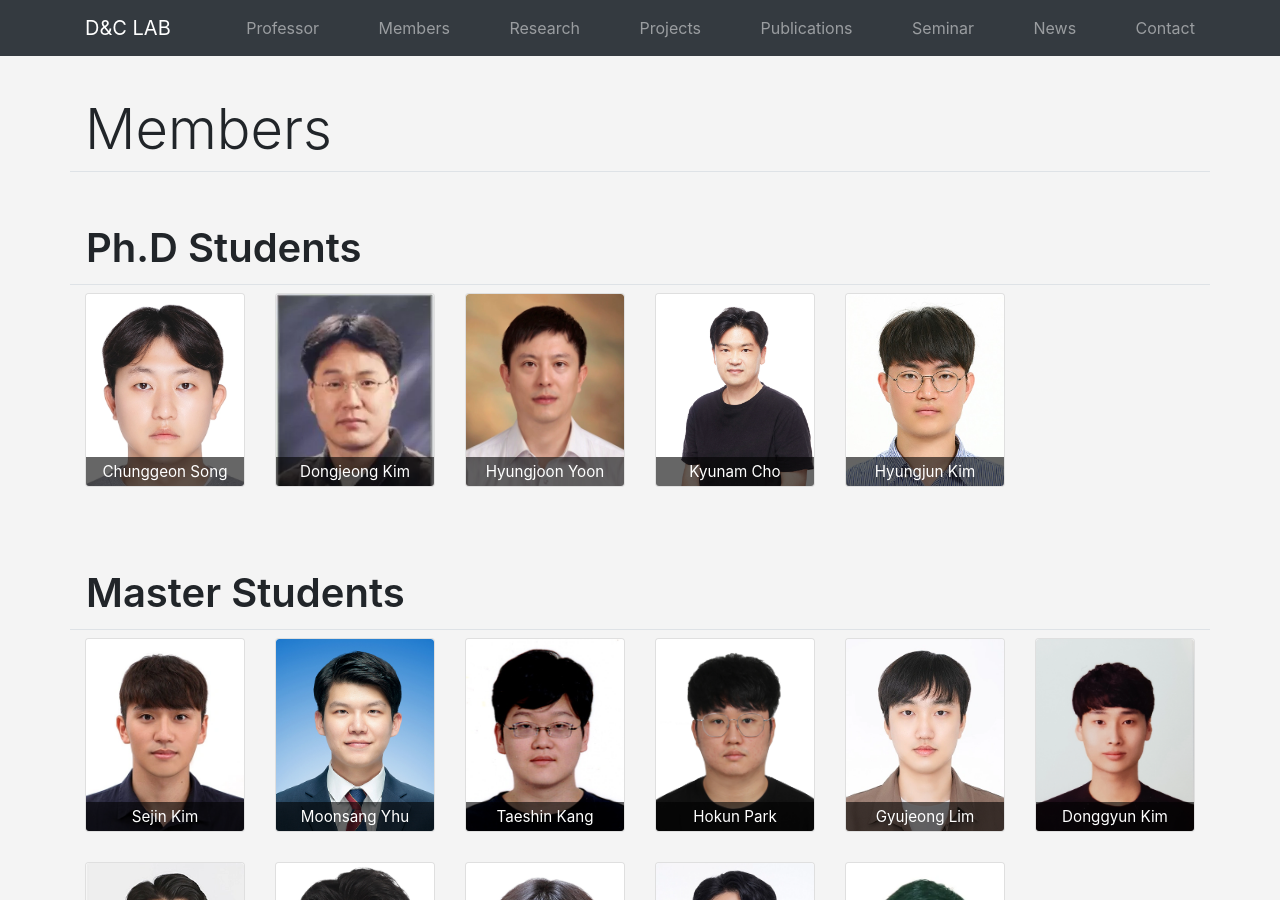
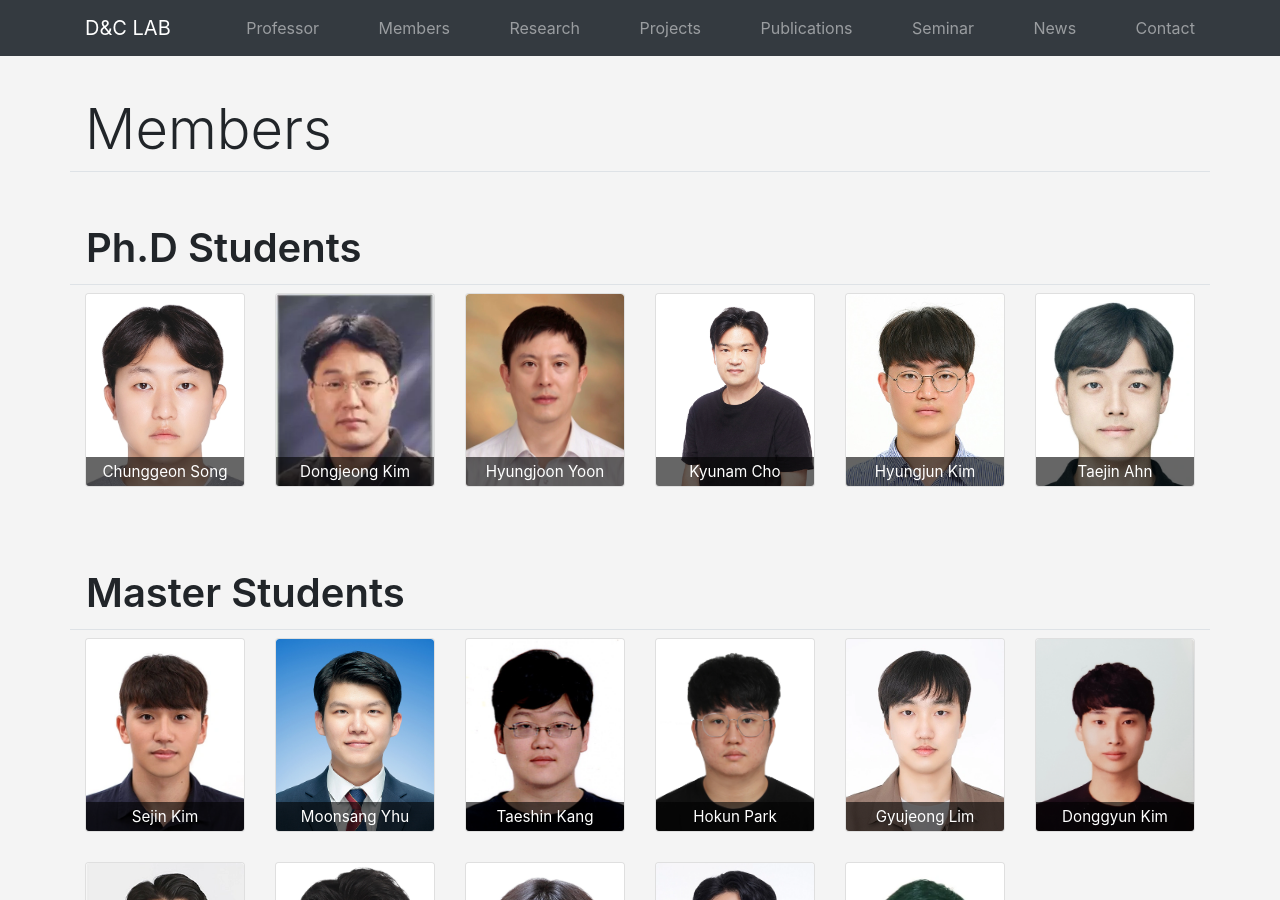
Before and after one commit to KU-Cloud/ku-cloud.github.io, a Jekyll site: the page built from members.html, in a window 1280 px wide and 900 px high. Built offline with Jekyll 4.4.1, drawn with Linux system fonts in a browser that asks for light colours.

Commit message:
an updated

```diff
--- a/_data/members.yaml
+++ b/_data/members.yaml
@@ -23,6 +23,8 @@ phd:
     mail: ledzep0830@korea.ac.kr
     research:
       - "Distributed Deep Learning"
+  - name: Taejin Ahn
+    mail: ataejin622@gmail.com
 
 master:
   - name: Sejin Kim
```
Also changed, not shown: assets/images/members/Taejin Ahn.webp (added).
